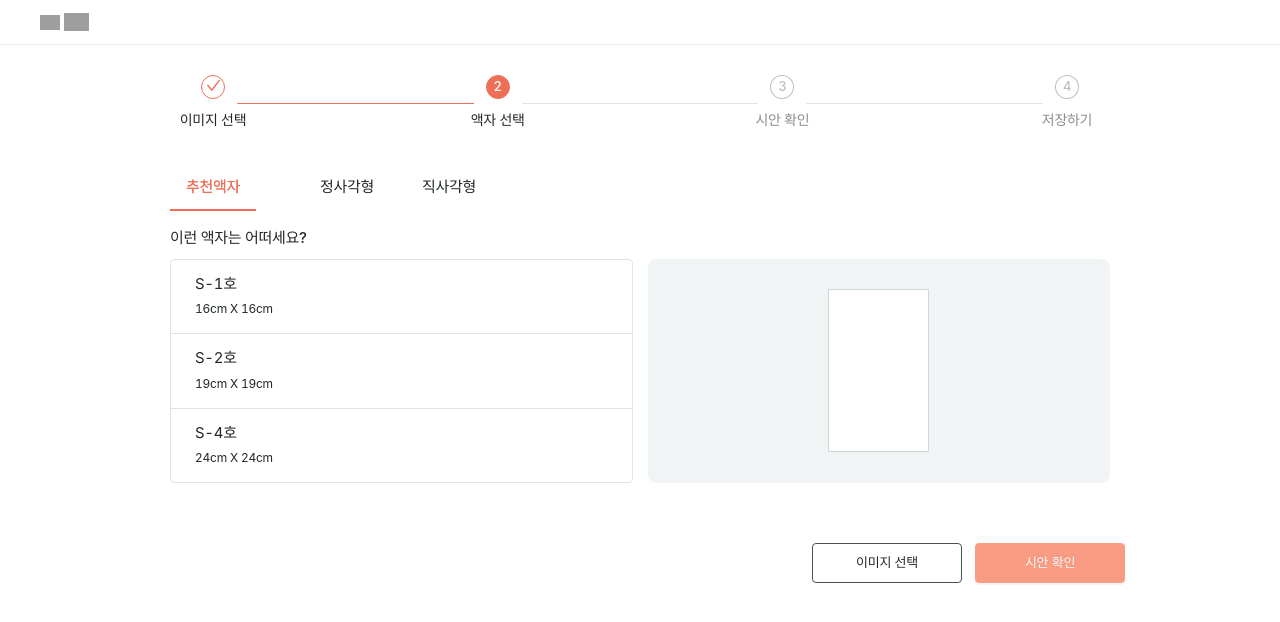
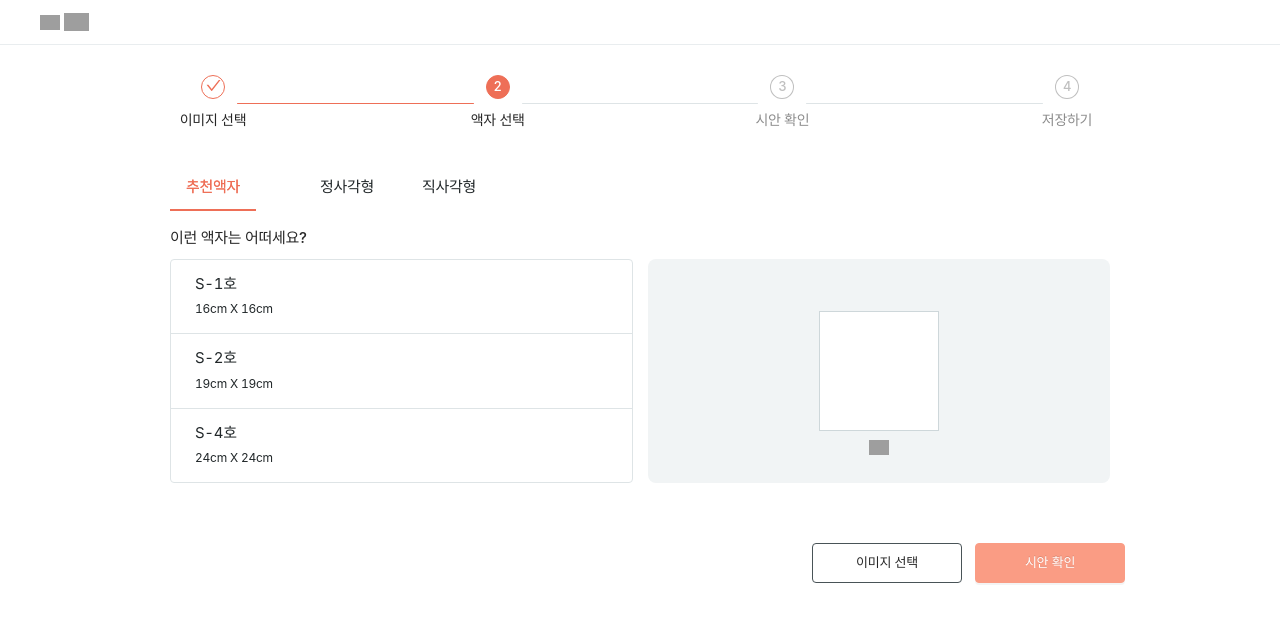
Before and after one commit to mecanvas/early-front, a Next.js app: page /tool/single in a window 1280 px wide. Both pictures are taken after a click on the button "액자 선택". Shown: the top 622 px of the page. Built offline with nearby package versions, Linux system fonts and the light colour scheme; grey boxes are pictures that could not be loaded; a web font is replaced by a local one.

Commit message:
액자 미리보기 회전 기능 추가

```diff
--- a/src/components/tool/mobile/MobileSingleTool.tsx
+++ b/src/components/tool/mobile/MobileSingleTool.tsx
@@ -196,13 +196,14 @@ const SecondsFrameWrapper = styled.div`
   align-items: center;
   background-color: ${({ theme }) => theme.color.gray100};
   border-radius: 8px;
+  padding: 3em 0;
   @media all and (max-width: ${({ theme }) => theme.size.sm}) {
     margin-top: 1em;
-    padding: 1.5em 0;
   }
 `;
 
 const SecondsFramePreview = styled.div<{ width: string; height: string }>`
+  position: relative;
   ${({ width, height, theme }) =>
     width &&
     height &&
@@ -212,6 +213,15 @@ const SecondsFramePreview = styled.div<{ width: string; height: string }>`
       height: ${replacePx(height) / 2}px;
       border: 1px solid ${theme.color.gray400};
     `}
+
+  img {
+    cursor: pointer;
+    position: absolute;
+    bottom: -25px;
+    left: 50%;
+    transform: translateX(-50%);
+    width: 20px;
+  }
   @media all and (max-width: ${({ theme }) => theme.size.sm}) {
   }
 `;
@@ -304,10 +314,12 @@ const MobileSingleTool = () => {
                   />
                   <SecondsFrameWrapper>
                     {frameSize()
-                      .filter((lst) => lst.attribute !== '정방')
-                      .slice(0, 1)
+                      .filter((lst) => lst.attribute == '정방')
+                      .slice(1, 2)
                       .map((lst) => (
-                        <SecondsFramePreview {...lst.size} />
+                        <SecondsFramePreview {...lst.size}>
+                          <img src={icons.rotate} />
+                        </SecondsFramePreview>
                       ))}
                   </SecondsFrameWrapper>
                 </SecondsContent>
@@ -334,7 +346,7 @@ const MobileSingleTool = () => {
                       .filter((lst) => lst.attribute === '정방')
                       .slice(0, 1)
                       .map((lst) => (
-                        <SecondsFramePreview {...lst.size} />
+                        <SecondsFramePreview {...lst.size}></SecondsFramePreview>
                       ))}
                   </SecondsFrameWrapper>
                 </SecondsContent>
@@ -361,7 +373,9 @@ const MobileSingleTool = () => {
                       .filter((lst) => lst.attribute !== '정방')
                       .slice(0, 1)
                       .map((lst) => (
-                        <SecondsFramePreview {...lst.size} />
+                        <SecondsFramePreview {...lst.size}>
+                          <img src={icons.rotate} />
+                        </SecondsFramePreview>
                       ))}
                   </SecondsFrameWrapper>
                 </SecondsContent>
@@ -373,6 +387,7 @@ const MobileSingleTool = () => {
         {stepCount === 2 && <MobileContent>시안 확인</MobileContent>}
         {/* step4 */}
         {stepCount === 3 && <MobileContent>저장하기</MobileContent>}
+
         <MobileStepButtonWrapper>
           {FIRST_INDEX !== stepCount && (
             <MobilePrevStepButton type="text" onClick={handlePrevStep}>
```
